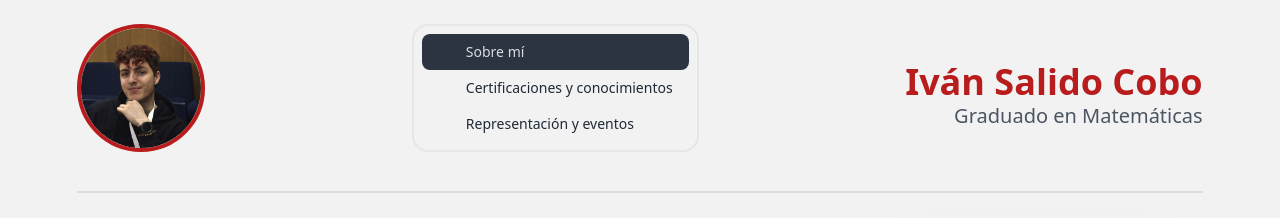
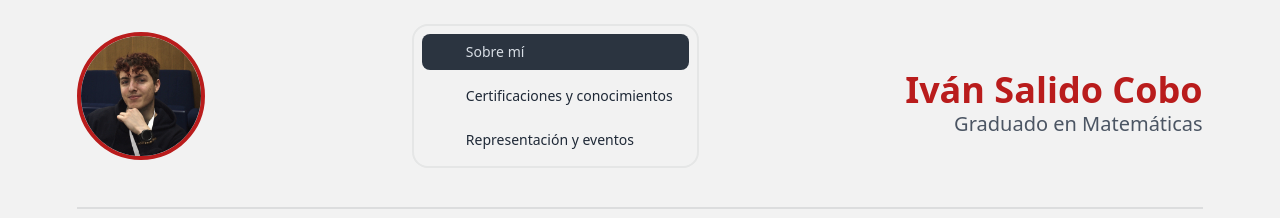
Before and after one commit to ComicIvans/cv, a Vue app: page / in a window 1280 px wide. Shown: the top 218 px of the page. Built offline with nearby package versions, Linux system fonts and the light colour scheme; some icons are missing.

Commit message:
Un poquito de gap

```diff
--- a/src/App.vue
+++ b/src/App.vue
@@ -77,7 +77,7 @@ onMounted(() => {
           <div class="mx-auto" v-if="!isMobile">
             <ul
               :class="width > 1300 ? 'menu-horizontal' : 'menu-vertical'"
-              class="menu bg-base-200 rounded-box border-2 border-base-300"
+              class="menu gap-2 bg-base-200 rounded-box border-2 border-base-300"
             >
               <li v-for="(tab, index) in tabs" :key="index">
                 <a
@@ -101,7 +101,7 @@ onMounted(() => {
           <div class="mx-auto" v-if="isMobile" v-auto-animate>
             <ul
               v-if="menuOpened"
-              class="menu menu-vertical bg-base-200 rounded-box w-fit mx-auto mt-4 border-2 border-base-300"
+              class="menu menu-vertical gap-1 bg-base-200 rounded-box w-fit mx-auto mt-4 border-2 border-base-300"
             >
               <li>
                 <a @click="menuOpened = false" class="justify-between"
```
